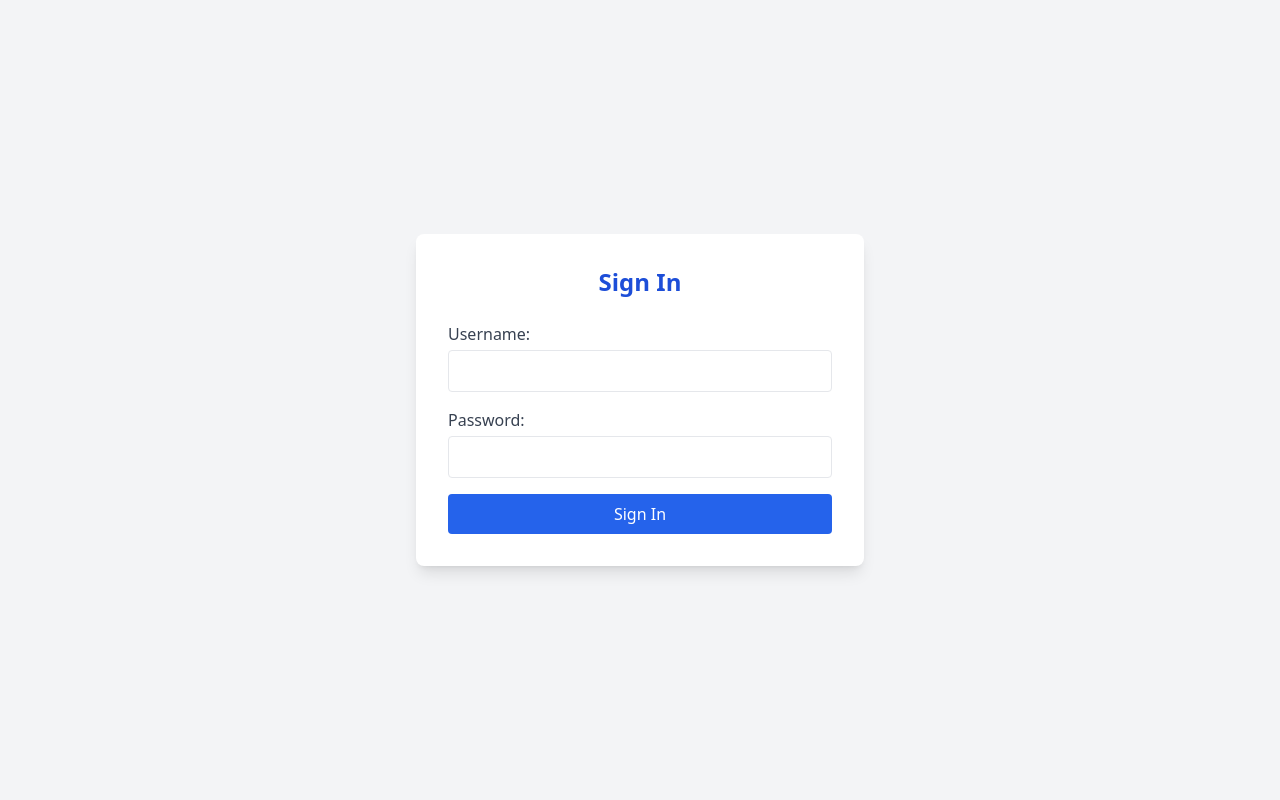
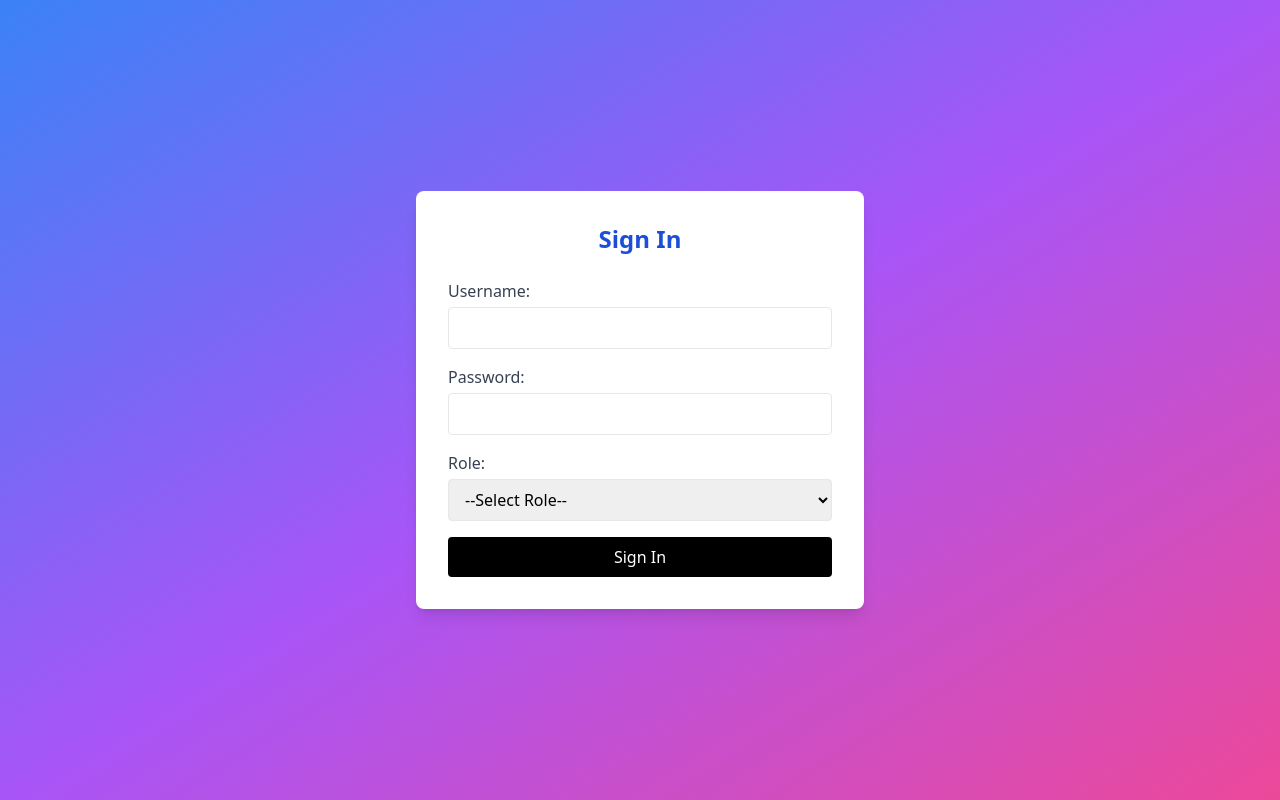
Before and after one commit to 4ozan/assignment-access, a Flask app: page / in a window 1280 px wide. Run offline with Flask 3, Linux system fonts and the light colour scheme; some libraries are stand-ins or nearby versions.

Commit message:
shipped hard🎉

```diff
--- a/app.py
+++ b/app.py
@@ -29,8 +29,9 @@ def login():
     if request.method == 'POST':
         username = request.form.get('username')
         password = request.form.get('password')
+        selected_role = request.form.get('role')
         user = USERS.get(username)
-        if user and user[0] == password:
+        if user and user[0] == password and user[1] == selected_role:
             session['role'] = user[1]
             return redirect(url_for(f"{user[1]}_page"))
         else:
--- a/templates/login.html
+++ b/templates/login.html
@@ -6,7 +6,7 @@
     <!-- Tailwind CSS CDN -->
     <script src="https://cdn.tailwindcss.com"></script>
 </head>
-<body class="bg-gray-100 min-h-screen flex items-center justify-center">
+<body class="min-h-screen flex items-center justify-center bg-gradient-to-br from-blue-500 via-purple-500 to-pink-500">
     <div class="bg-white p-8 rounded-lg shadow-lg w-full max-w-md">
         <h2 class="text-2xl font-bold mb-6 text-center text-blue-700">Sign In</h2>
         <form method="post" class="space-y-4">
@@ -18,7 +18,16 @@
                 <label class="block text-gray-700">Password:</label>
                 <input type="password" name="password" required class="mt-1 w-full px-3 py-2 border rounded focus:outline-none focus:ring-2 focus:ring-blue-400">
             </div>
-            <button type="submit" class="w-full bg-blue-600 text-white py-2 rounded hover:bg-blue-700 transition">Sign In</button>
+            <div>
+                <label class="block text-gray-700">Role:</label>
+                <select name="role" required class="mt-1 w-full px-3 py-2 border rounded focus:outline-none focus:ring-2 focus:ring-blue-400">
+                    <option value="">--Select Role--</option>
+                    <option value="admin">Admin</option>
+                    <option value="staff">Staff</option>
+                    <option value="guest">Guest</option>
+                </select>
+            </div>
+            <button type="submit" class="w-full bg-black text-white py-2 rounded hover:bg-gray-900 transition">Sign In</button>
         </form>
         {% if message %}
             <div class="mt-6">
```
